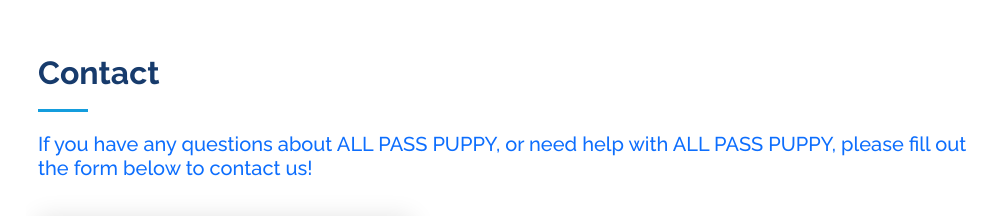
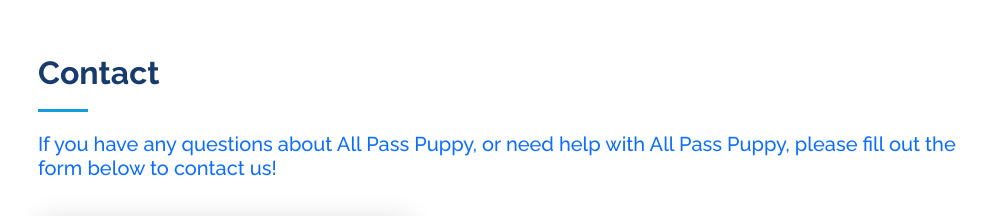
Before and after one commit to 110101201/110101201.github.io, a plain HTML site: page index.html in a window 1280 px wide. Shown: the part 6020-6236 px from the top of the page, without its empty margins (286-1280 px from the left). Drawn offline with nearby package versions, Linux system fonts and the light colour scheme; grey boxes are pictures that could not be loaded.

Commit message:
Add files via upload

```diff
--- a/index.html
+++ b/index.html
@@ -521,7 +521,7 @@ $(document).ready(function(){
 
         <div class="section-title">
           <h2>Contact</h2>
-          <h5 class="text-primary">If you have any questions about ALL PASS PUPPY, or need help with ALL PASS PUPPY, please fill out the form below to contact us!</h5>
+          <h5 class="text-primary">If you have any questions about All Pass Puppy, or need help with All Pass Puppy, please fill out the form below to contact us!</h5>
         </div>
 
         <div class="row" data-aos="fade-in">
```
